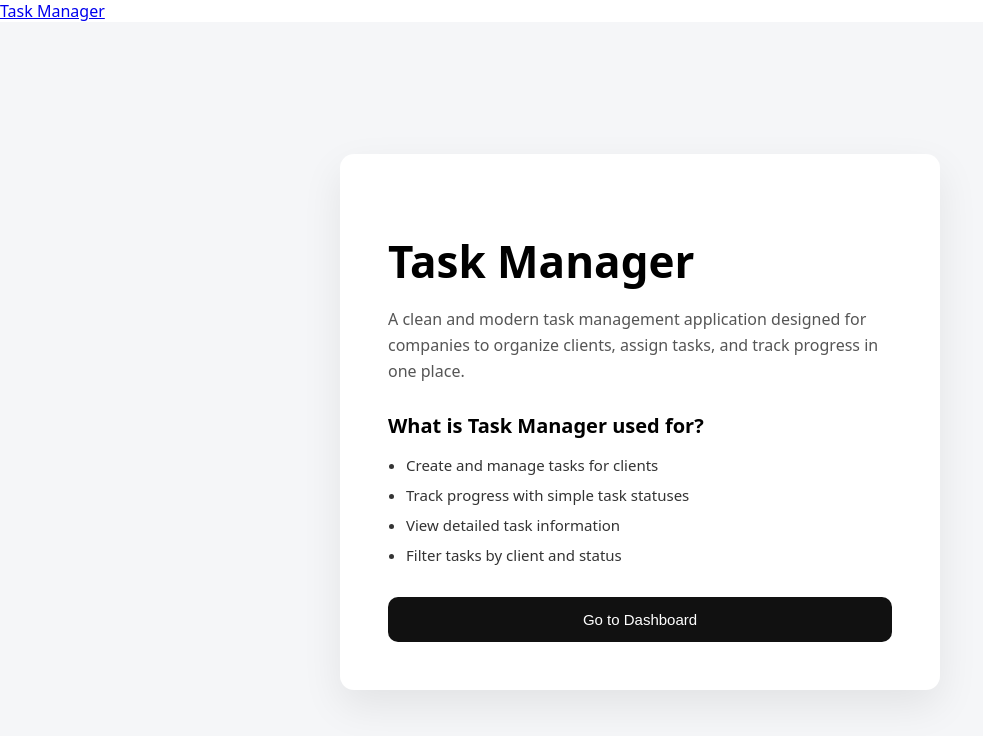
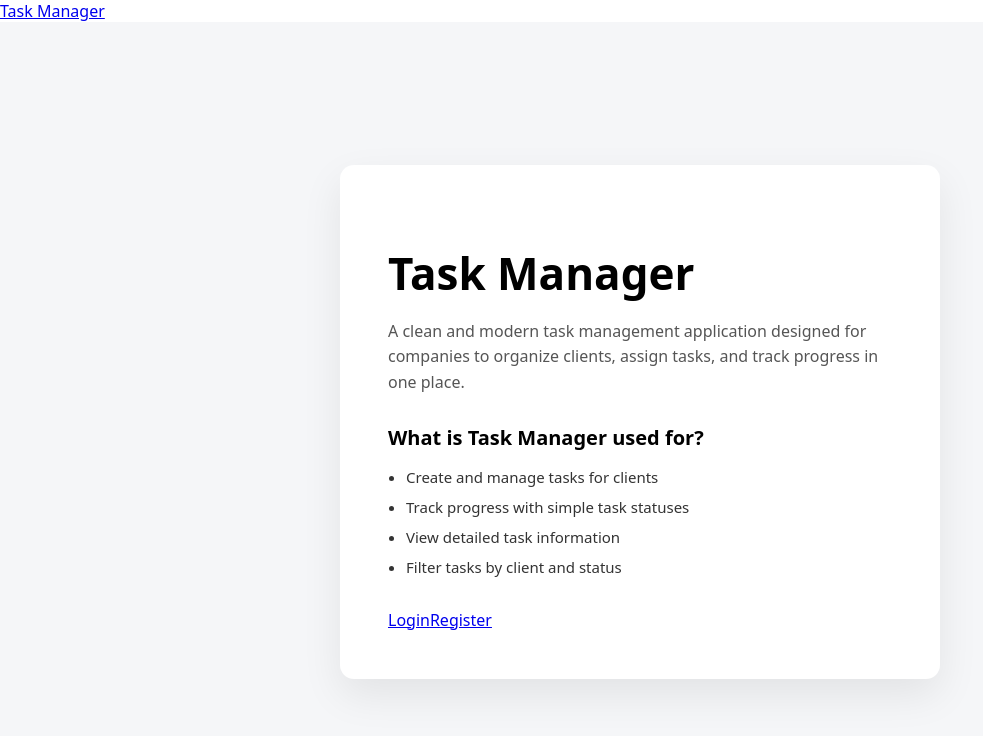
Before and after one commit to modomancs/dashboard, a Next.js app: page / in a window 1280 px wide. Shown: the top 736 px of the page, without its empty margins (0-983 px from the left). Built offline with nearby package versions, Linux system fonts and the light colour scheme; no server answers.

Commit message:
update index js with login and page link

```diff
--- a/pages/index.js
+++ b/pages/index.js
@@ -8,6 +8,7 @@
   ULList,
   Wrapper,
 } from "@/components/HomePageStyles/StyledHomePage";
+import Link from "next/link";
 
 export default function HomePage() {
   return (
@@ -26,7 +27,8 @@
           <LiList>View detailed task information</LiList>
           <LiList>Filter tasks by client and status</LiList>
         </ULList>
-        <Button>Go to Dashboard</Button>
+        <Link href="/login">Login</Link>
+        <Link href="/register">Register</Link>
       </Card>
     </Wrapper>
   );
```
